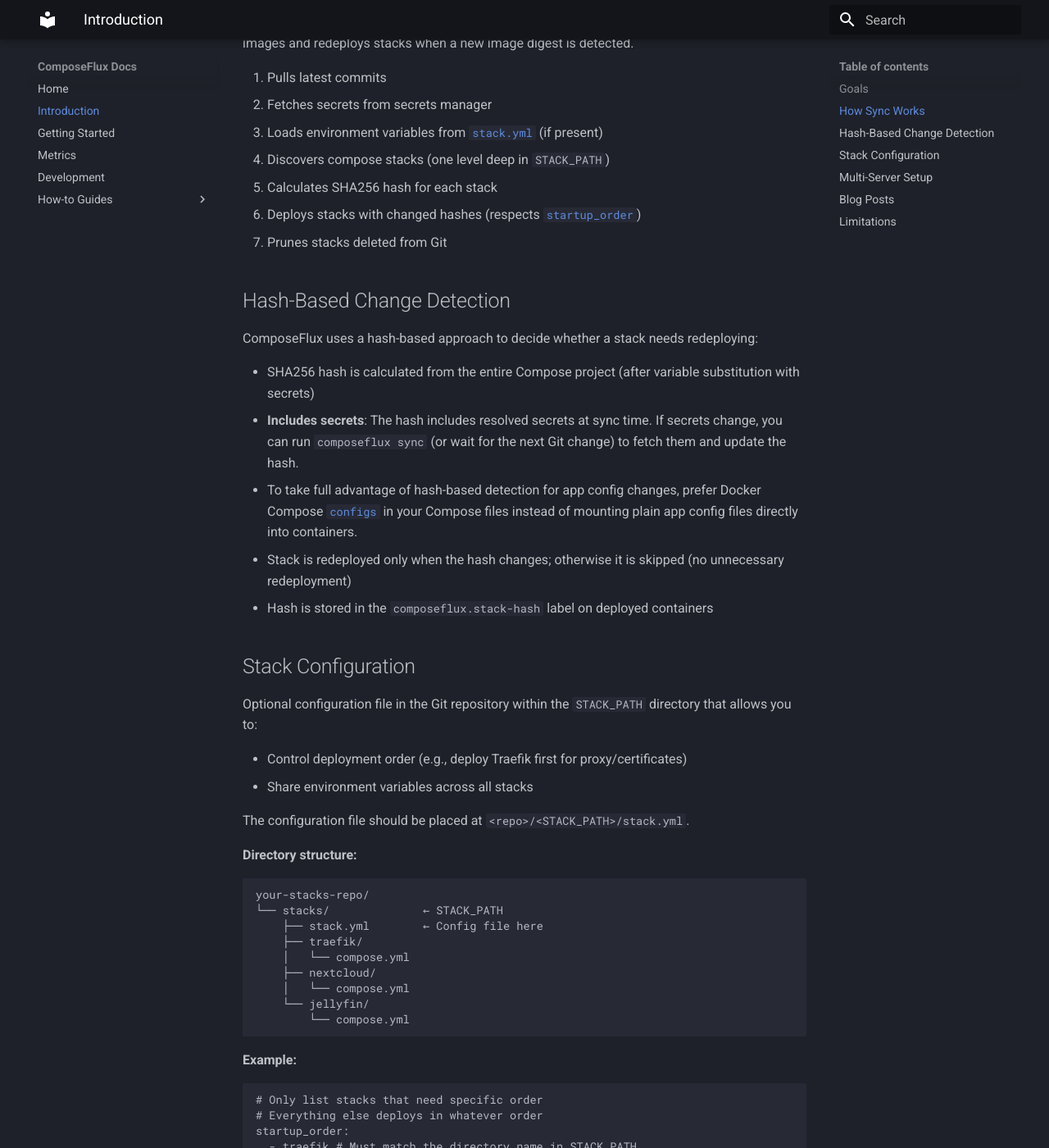
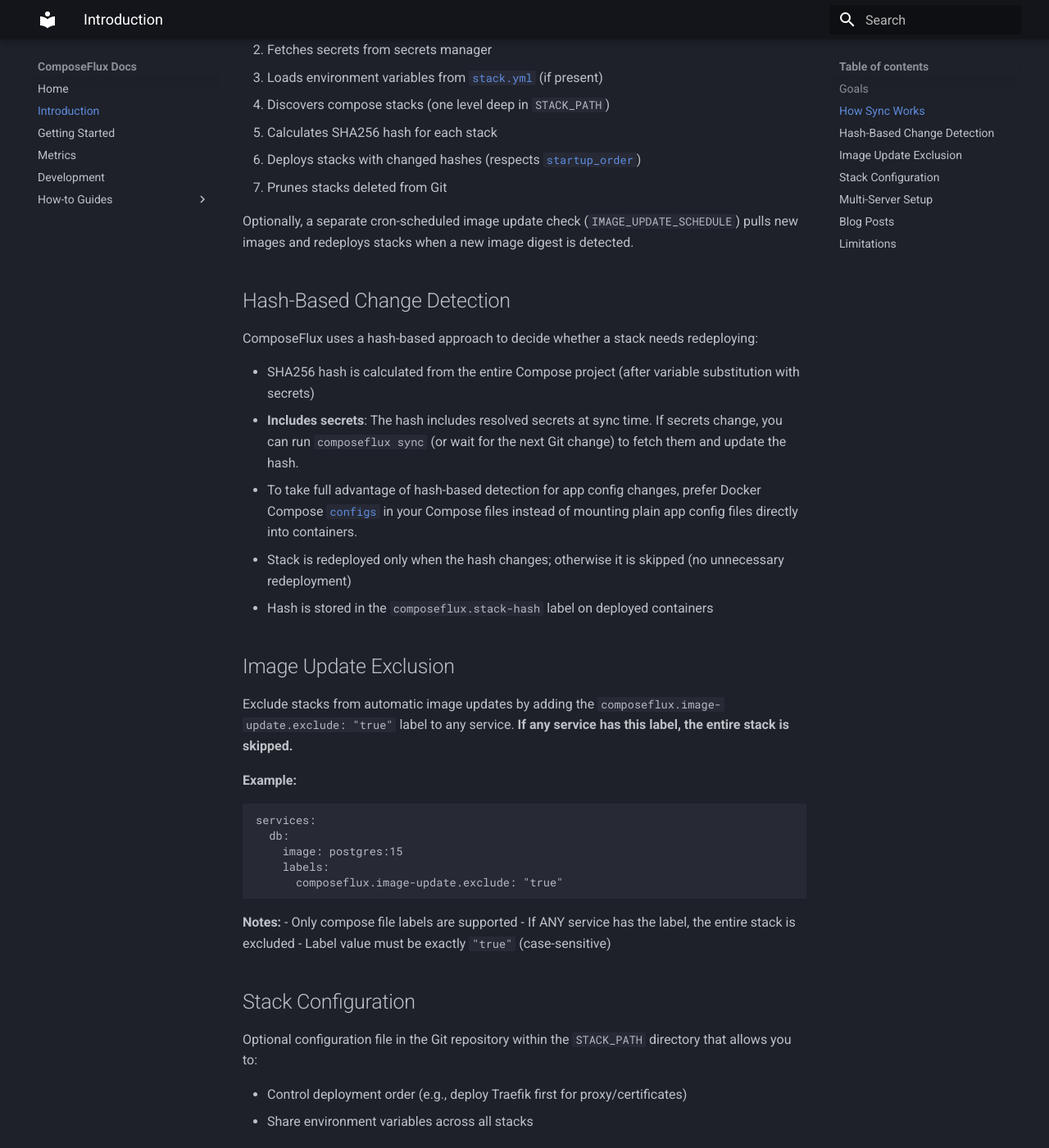
Before and after one commit to veerendra2/composeflux, an MkDocs documentation site: the page built from docs/Introduction.md, in a window 1280 px wide and 1400 px high, scrolled down 1108 px. Shown: the whole window at 82% size. Built offline with MkDocs 1.6.1 and Material for MkDocs 9.7.7, drawn with Linux system fonts in a browser that asks for light colours.

Commit message:
feat: exclude docker image updates based on labels
Add support for excluding stacks from automatic image updates using a label.
When any service in a stack has the label 'composeflux.image-update.exclude=true',
the entire stack is skipped during image update checks.

Use case:
- Databases or critical services that need to stay on specific image versions
- Services requiring manual update coordination
- Temporary exclusion from automated deployments

Changes:
- Add LabelImageUpdateExclude constant in deploy.go
- Add hasImageUpdateExcludeLabel() helper function in sync.go
- Skip stacks with excluded services in SyncImages()

Usage:
Add label to compose file:
  services:
    db:
      image: postgres:15
      labels:
        composeflux.image-update.exclude: "true"

Co-Authored-By: Claude Opus 4.8 <noreply@anthropic.com>

````diff
--- a/docs/Introduction.md
+++ b/docs/Introduction.md
@@ -27,6 +24,9 @@ when a new image digest is detected.
 5. Calculates SHA256 hash for each stack
 6. Deploys stacks with changed hashes (respects [`startup_order`](#stack-configuration))
 7. Prunes stacks deleted from Git
+
+Optionally, a separate cron-scheduled image update check (`IMAGE_UPDATE_SCHEDULE`) pulls new images and redeploys stacks
+when a new image digest is detected.
 
 ## Hash-Based Change Detection
 
@@ -40,6 +40,25 @@ ComposeFlux uses a hash-based approach to decide whether a stack needs redeployi
   app config files directly into containers.
 - Stack is redeployed only when the hash changes; otherwise it is skipped (no unnecessary redeployment)
 - Hash is stored in the `composeflux.stack-hash` label on deployed containers
+
+## Image Update Exclusion
+
+Exclude stacks from automatic image updates by adding the `composeflux.image-update.exclude: "true"` label to any service. **If any service has this label, the entire stack is skipped.**
+
+**Example:**
+
+```yaml
+services:
+  db:
+    image: postgres:15
+    labels:
+      composeflux.image-update.exclude: "true"
+```
+
+**Notes:**
+- Only compose file labels are supported
+- If ANY service has the label, the entire stack is excluded
+- Label value must be exactly `"true"` (case-sensitive)
 
 ## Stack Configuration
 
````
Also changed, not shown: other parts of docs/Introduction.md (+0 -3 lines), 3 other files.
